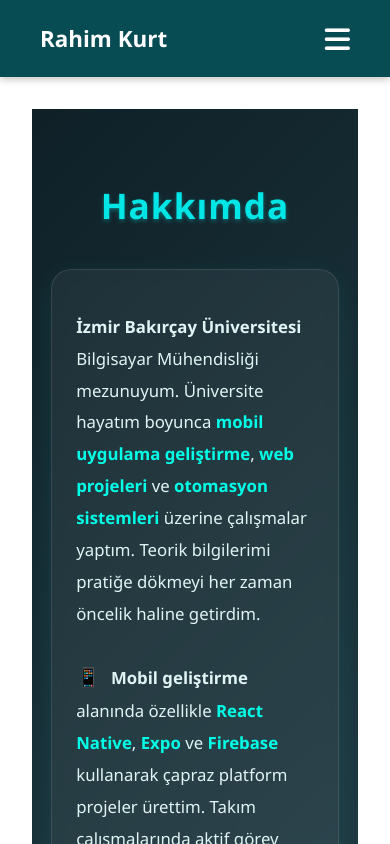
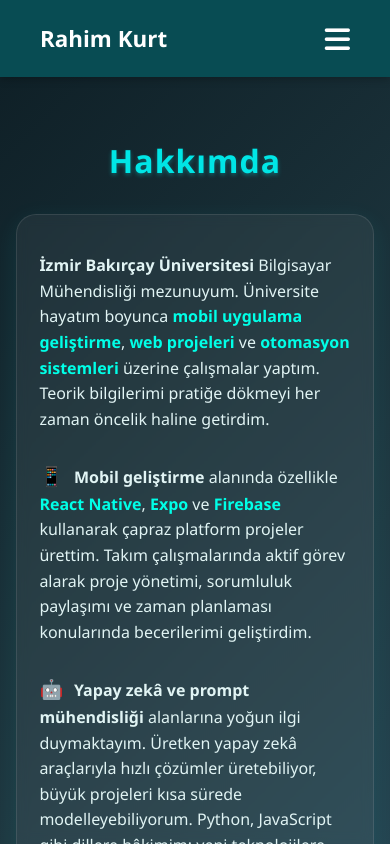
Before and after one commit to rahimkurt7/rahim-portfolio, a React (Create React App) app: page /about in a window 390 px wide. Built offline with nearby package versions, Linux system fonts and the light colour scheme.

Commit message:
responsive

```diff
--- a/src/App.js
+++ b/src/App.js
@@ -9,14 +9,14 @@ function App() {
   return (
     <Router>
       <Navbar />
-      <div style={{ padding: '2rem' }}>
+
         <Routes>
           <Route path="/" element={<Home />} />
           <Route path="/about" element={<About />} />
           <Route path="/projects" element={<Projects />} />
           <Route path="/contact" element={<Contact />} />
         </Routes>
-      </div>
+
     </Router>
   );
 }
--- a/src/pages/About.css
+++ b/src/pages/About.css
@@ -1,5 +1,6 @@
 .about-container {
-  padding: 4rem 2rem;
+  display: flex;
+  flex-direction: column;
   min-height: 100vh;
   background: linear-gradient(135deg, #0f2027, #203a43, #2c5364);
   color: white;
@@ -18,6 +19,7 @@
 }
 
 .about-card {
+ flex: 1;
   max-width: 850px;
   margin: auto;
   background: rgba(255, 255, 255, 0.06);
@@ -45,7 +47,6 @@
   font-size: 1.2rem;
 }
 
-/* Fade-in animasyon */
 @keyframes fadeIn {
   from {
     opacity: 0;
@@ -57,26 +58,9 @@
   }
 }
 
-/* Responsive */
-@media (max-width: 768px) {
-  .about-container {
-    padding: 3rem 1.2rem;
-  }
-
-  .about-card {
-    padding: 1.5rem;
-  }
-
-  .about-title {
-    font-size: 2.2rem;
-  }
-
-  .about-card p {
-    font-size: 1.05rem;
-  }
-}
+/* Footer */
 .footer {
-  width: 100%;
+ width: 100%;
   background: linear-gradient(to right, #0f2027, #203a43, #2c5364);
   color: #eee;
   padding: 2.5rem 1rem 2rem;
@@ -85,8 +69,7 @@
   align-items: center;
   font-family: 'Segoe UI', sans-serif;
   font-size: 0.95rem;
-  position: relative;
-  bottom: 0;
+  margin-top: auto; /* <-- Sayfanın sonuna ittirir */
 }
 
 .footer-socials {
@@ -94,6 +77,7 @@
   justify-content: center;
   gap: 2rem;
   margin-bottom: 1rem;
+  flex-wrap: wrap;
 }
 
 .footer-socials a {
@@ -127,13 +111,44 @@
   color: #ccc;
 }
 
+/* Responsive */
 @media (max-width: 768px) {
+  .about-container {
+    padding: 2.5rem 1rem;
+  }
+
+  .about-title {
+    font-size: 2rem;
+    margin-bottom: 2rem;
+  }
+
+  .about-card {
+    padding: 1.4rem;
+    width: 100%;
+    max-width: 100%;
+    box-sizing: border-box;
+  }
+
+  .about-card p {
+    font-size: 1rem;
+    line-height: 1.6;
+  }
+
+  .footer {
+    font-size: 0.85rem;
+    padding: 2rem 1rem;
+  }
+
   .footer-socials {
-    gap: 1.2rem;
+    gap: 1rem;
+  }
+
+  .footer-socials a {
+    font-size: 1.4rem;
   }
 
   .footer-contact {
-    font-size: 0.95rem;
+    font-size: 0.9rem;
   }
 
   .footer-copy {
--- a/src/pages/About.js
+++ b/src/pages/About.js
@@ -4,11 +4,7 @@ import './About.css';
 
 function About() {
   return (
-    <motion.div
-      className="about-container"
-      initial={{ opacity: 0 }}
-      animate={{ opacity: 1 }}
-      transition={{ duration: 0.6 }}>
+    <div className="about-container">
 
       <motion.h1
         className="about-title"
@@ -39,7 +35,9 @@ function About() {
         <p>
           <span className="emoji">💡</span> <strong>Problem çözme, yaratıcılık ve iletişim</strong> konularındaki güçlü yönlerim sayesinde ekip içi uyum sağlar ve her projeye değer katmayı hedeflerim. Yazılım dünyasında sürdürülebilir bir kariyer inşa ederek, yenilikçi ve anlamlı çözümler üretmeyi amaçlıyorum.
         </p>
-        <footer className="footer">
+      </motion.div>
+
+      <footer className="footer">
         <div className="footer-socials">
           <a href="https://linkedin.com/in/rahimkurt" target="_blank" rel="noopener noreferrer" aria-label="LinkedIn">
             <i className="fab fa-linkedin"></i>
@@ -58,13 +56,12 @@ function About() {
         <div className="footer-contact">
           <a href="mailto:rahimkurt.7@gmail.com">rahimkurt.7@gmail.com</a> — <strong>Rahim Kurt</strong>
         </div>
+
+        <div className="footer-copy">© 2025 Tüm Hakları Saklıdır</div>
       </footer>
-      </motion.div>
 
-    </motion.div>
-
+    </div>
   );
-
 }
 
 export default About;
--- a/src/pages/Contact.js
+++ b/src/pages/Contact.js
@@ -72,9 +72,9 @@ function Contact() {
 
       <footer className="footer">
         <div className="footer-socials">
-          <a href="https://linkedin.com/in/rahimkurt" target="_blank"><i className="fab fa-linkedin"></i></a>
+          <a href="https://www.linkedin.com/in/rahim-kurt-977a41222/" target="_blank"><i className="fab fa-linkedin"></i></a>
           <a href="https://github.com/rahimkurt7" target="_blank"><i className="fab fa-github"></i></a>
-          <a href="https://instagram.com/rahimkurt" target="_blank"><i className="fab fa-instagram"></i></a>
+          <a href="https://instagram.com/rahimkurt.7" target="_blank"><i className="fab fa-instagram"></i></a>
           <a href="https://wa.me/905538655052" target="_blank"><i className="fab fa-whatsapp"></i></a>
         </div>
         <div className="footer-contact">rahimkurt.7@gmail.com — Rahim Kurt</div>
--- a/src/pages/Home.js
+++ b/src/pages/Home.js
@@ -56,7 +56,7 @@ function Home() {
   <div className="experience-items">
     {[
       {
-        title: "İzmir Bakırçay Üniversitesi – Kısa Dönem Staj",
+        title: "İzmir Bakırçay Üniversitesi",
         date: "Haziran 2023 – Temmuz 2023",
         content: (
           <>
@@ -67,7 +67,7 @@ function Home() {
         )
       },
       {
-        title: "BilgiYön Yazılım – Uzun Dönem Staj",
+        title: "BilgiYön Yazılım ",
         date: "Şubat 2024 – Mayıs 2025",
         content: (
           <>
```
